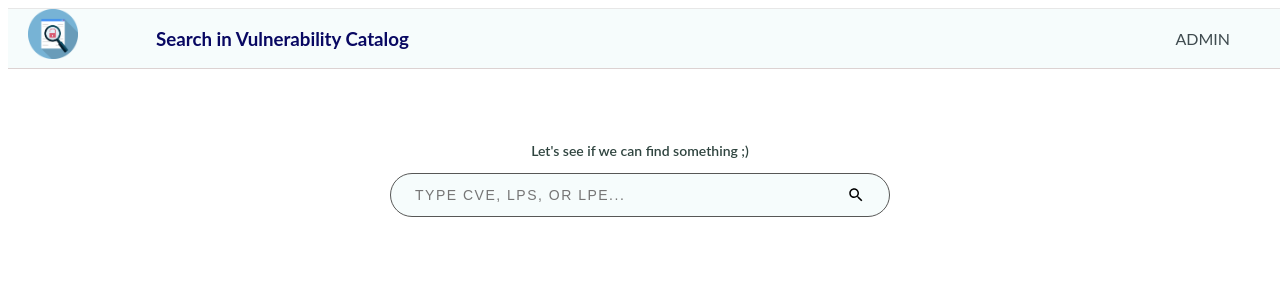
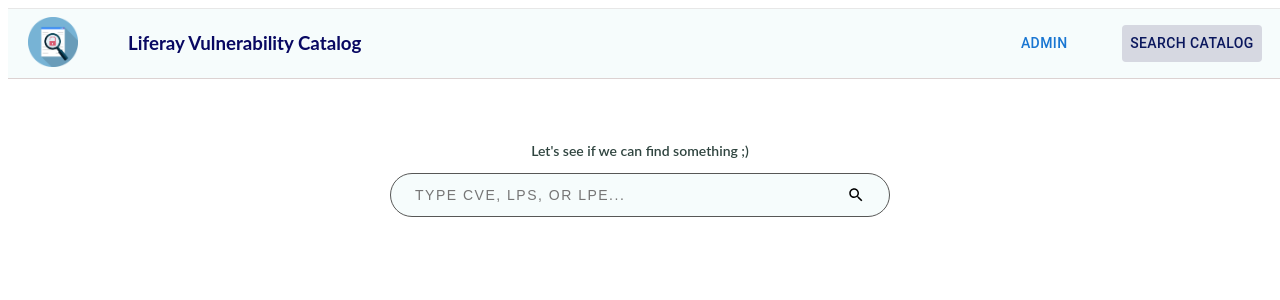
Before and after one commit to zszakolci/vulncatalog, a Next.js app in the folder frontend/: page / in a window 1280 px wide. Shown: the top 300 px of the page. Built offline with nearby package versions, Linux system fonts and the light colour scheme.

Commit message:
reorganized header bar and optimized navigation

```diff
--- a/frontend/app/admin/layout.module.css
+++ /dev/null
@@ -1,4 +0,0 @@
-.layout{
-    display: flex;
-    flex-direction: column;
-}
--- a/frontend/app/admin/themes.js
+++ b/frontend/app/admin/themes.js
@@ -19,6 +19,12 @@
       light: '#42a5f5',
       dark: '#1565c0'
     },
+
+    active: {
+      main: '#0A175D ',
+      light: '#0A175D'
+    },
+
     // Provide every color token (light, main, dark, and contrastText) when using
     // custom colors for props in Material UI's components.
     // Then you will be able to use it like this: `<Button color="custom">`
--- a/frontend/app/menu/headerbar.module.css
+++ b/frontend/app/menu/headerbar.module.css
@@ -2,14 +2,17 @@
 
 .headerBar{
 	  width: 100%;
-    margin:auto;
+      margin:auto;
     padding-left: 20px;
     display:flex;
     position:fixed;
+    align-items:center;
+
     /* border-bottom: 1px solid #e7e7e7; */
     background-color:#F6FCFC ;
     border-top: 1px solid #e7e7e7;
     border-bottom: 1px solid #dcd2d2;
+    z-index: 20;
     /* box-shadow: 0px 0px 1px 0px #575756; */
 
 }
@@ -19,6 +22,5 @@
 .title{
     margin-left: 50px;
     flex-basis: 60%;
-    margin: auto;
     color:#080862
 }
--- a/frontend/app/menu/headerbar.tsx
+++ b/frontend/app/menu/headerbar.tsx
@@ -1,12 +1,16 @@
-import Link from 'next/link';
+'use client'
+
 import styles from './headerbar.module.css';
 import Logo from './logo.js';
 import NavBar from './navbar';
+import theme from '../admin/themes'
+import { ThemeProvider } from '@mui/material';
 
 function HeaderBar({admin,}:{admin:boolean}){
 
-    const pageTitle = admin ? "Add Vulnerability Record": "Search in Vulnerability Catalog";
+    const pageTitle =  "Liferay Vulnerability Catalog";
     return(
+        <ThemeProvider theme={theme}>
         <header className={styles.headerBar}>
             <Logo />
             <div className={styles.title}>
@@ -14,6 +18,7 @@
             </div>
             <NavBar admin={admin}/>
         </header>
+        </ThemeProvider>
     );
 }
 
--- a/frontend/app/menu/navbar.module.css
+++ b/frontend/app/menu/navbar.module.css
@@ -11,27 +11,3 @@
     padding-left: 30px;
     float: right;
 }
-
-
-.link{
-    text-decoration: none;
-    float: right;
-}
-
-.link:link{
-    color: rgb(63, 75, 79);
-
-}
-
-.active{
-    color:orange;
-    text-decoration: underline;
-}
-.link:hover {
-  color: #27262c;
-  text-shadow: 0 -1px 0 #94a4e7;
-   font-weight: bold;
-}
-.link:active {
-  transform: translateY(4px);
-}
--- a/frontend/app/menu/navbar.tsx
+++ b/frontend/app/menu/navbar.tsx
@@ -1,20 +1,26 @@
+'use client'
 import Link from 'next/link';
 import styles from './navbar.module.css';
+import {useRouter, usePathname} from 'next/navigation';
+import {Button } from "@mui/material";
 
 function NavBar({admin,}:{admin:boolean}){
+
+    const router = useRouter();
+    const pathname = usePathname();
 
     return(
                 <nav className={styles.navBar}>
                     <ul>
-                        <li hidden={!admin} className={styles.navItem}>
-                    <Link className={styles.link} href='/'>
+                        <li className={styles.navItem}>
+                    <Button color={pathname === '/' ? 'active' : 'secondary' } sx={{backgroundColor: pathname === '/'? '#D6D8E1' : 'none', fontStyle: pathname === '/'? 'bold' : 'none' }} onClick={() => router.push('/')}>
                         Search Catalog
-                    </Link>
+                    </Button>
                     </li>
-                    <li hidden={admin} className={styles.navItem}>
-                    <Link className={styles.link} href='/admin'>
+                    <li className={styles.navItem}>
+                    <Button color={pathname === '/admin' ? 'active' : 'secondary' } sx={{backgroundColor: pathname === '/admin'? '#D6D8E1' : 'none', fontStyle: pathname === '/admin' ? 'bold' : 'none' }} onClick={() => router.push('/admin')}>
                         Admin
-                    </Link>
+                    </Button>
                     </li>
                     </ul>
                 </nav>
```
Also changed, not shown: frontend/app/admin/layout.tsx (deleted, +0 -15 lines), frontend/app/menu/old-navbar.js (deleted, +0 -26 lines), frontend/public/img/menu-button.png (deleted).
